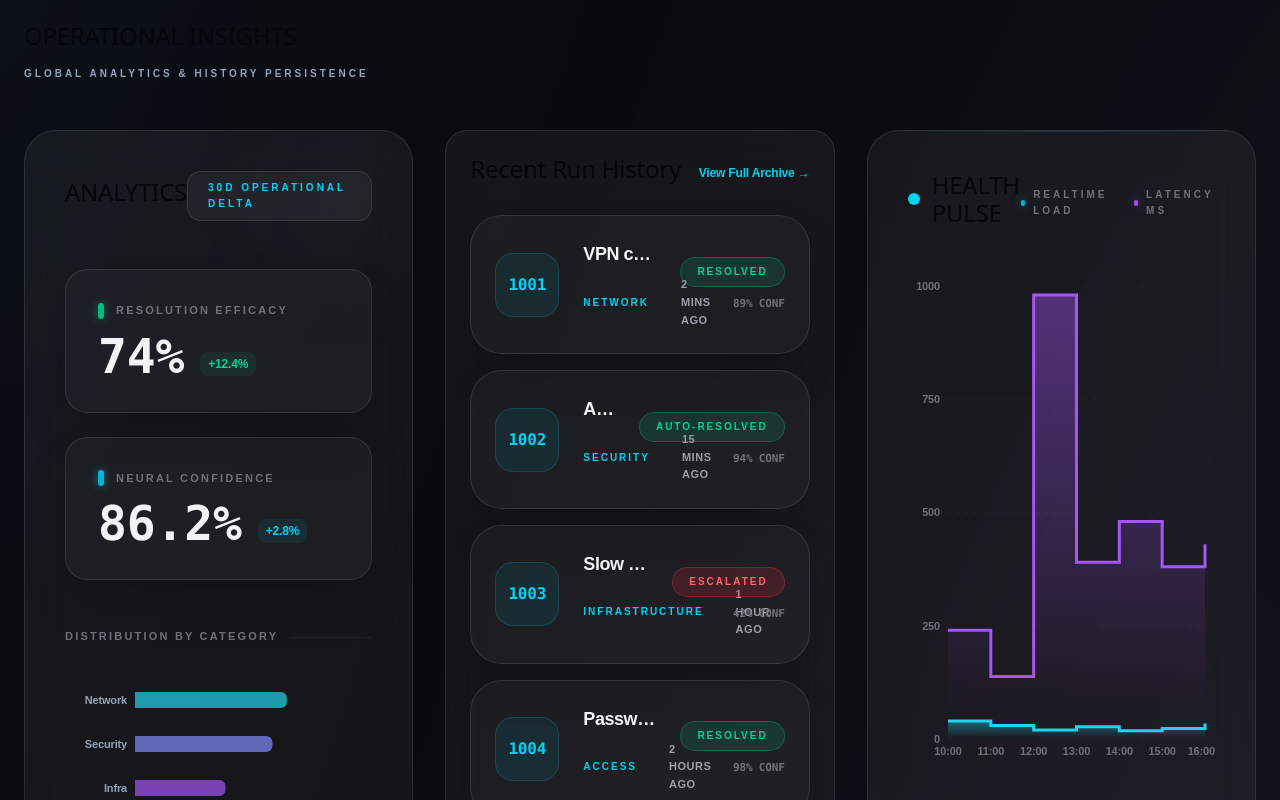
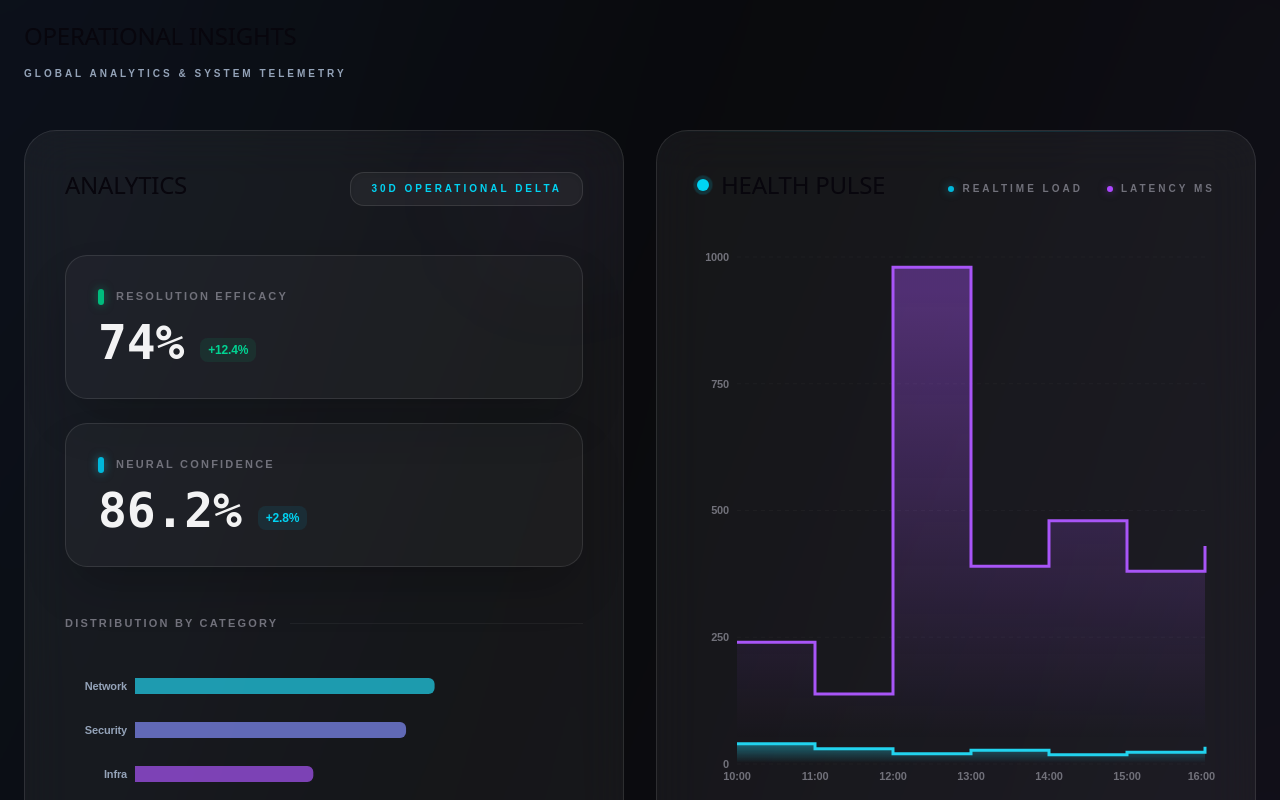
Before and after one commit to DEVESH1676/Hackathon, a React (Vite) app in the folder frontend-v2/: page / in a window 1280 px wide. Shown: the part 1320-2120 px from the top of the page. Built offline with nearby package versions, Linux system fonts and the light colour scheme.

Commit message:
feat(02-10): position Analytics and Health side-by-side with full-width History

```diff
--- a/frontend-v2/src/App.tsx
+++ b/frontend-v2/src/App.tsx
@@ -107,18 +107,21 @@ function App() {
         <div className="space-y-12 pt-12 border-t border-white/5">
           <div className="flex flex-col gap-2">
             <h2 className="text-2xl font-black tracking-tight text-white/90 uppercase tracking-widest">Operational Insights</h2>
-            <p className="text-[#94a3b8] text-[10px] font-black uppercase tracking-[0.3em]">Global Analytics & History Persistence</p>
+            <p className="text-[#94a3b8] text-[10px] font-black uppercase tracking-[0.3em]">Global Analytics & System Telemetry</p>
           </div>
 
-          <div className="grid grid-cols-1 xl:grid-cols-3 gap-8">
-            <div id="analytics" className="xl:col-span-1 h-full">
-              <AnalyticsMock />
+          <div className="space-y-8">
+            {/* Top Insight Row: Side-by-Side Metrics */}
+            <div className="grid grid-cols-1 lg:grid-cols-2 gap-8">
+              <div id="analytics">
+                <AnalyticsMock />
+              </div>
+              <HealthPulse />
             </div>
-            <div id="history" className="xl:col-span-1 h-full">
+
+            {/* Bottom Insight Row: Full-Width History */}
+            <div id="history">
               <HistoryMock />
-            </div>
-            <div className="xl:col-span-1 h-full">
-              <HealthPulse />
             </div>
           </div>
         </div>
```
